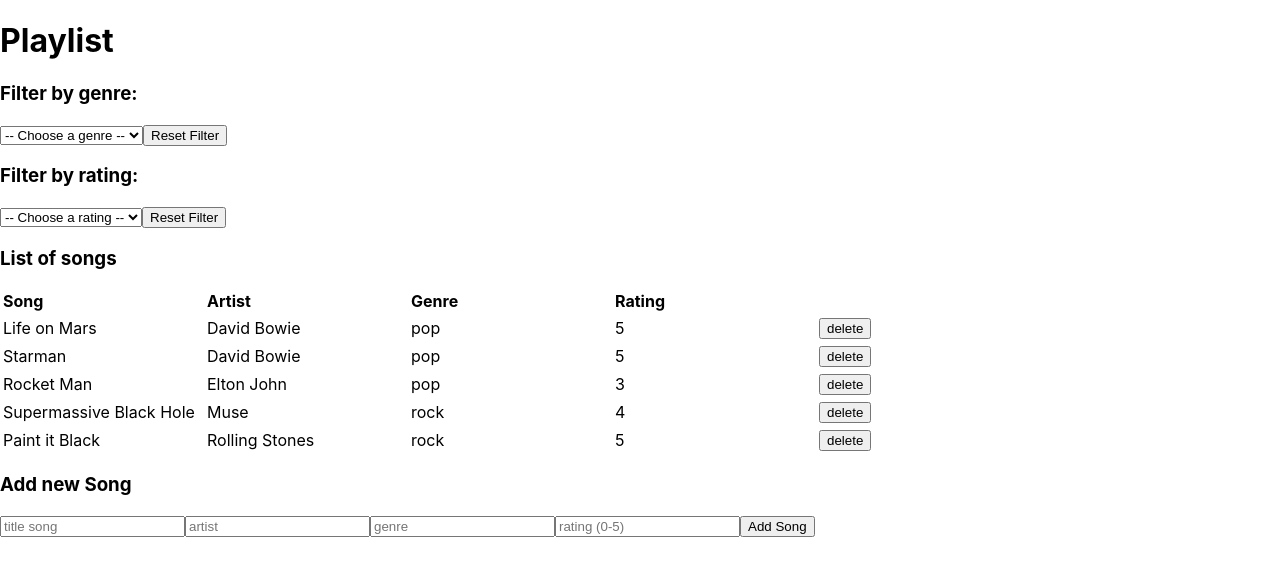
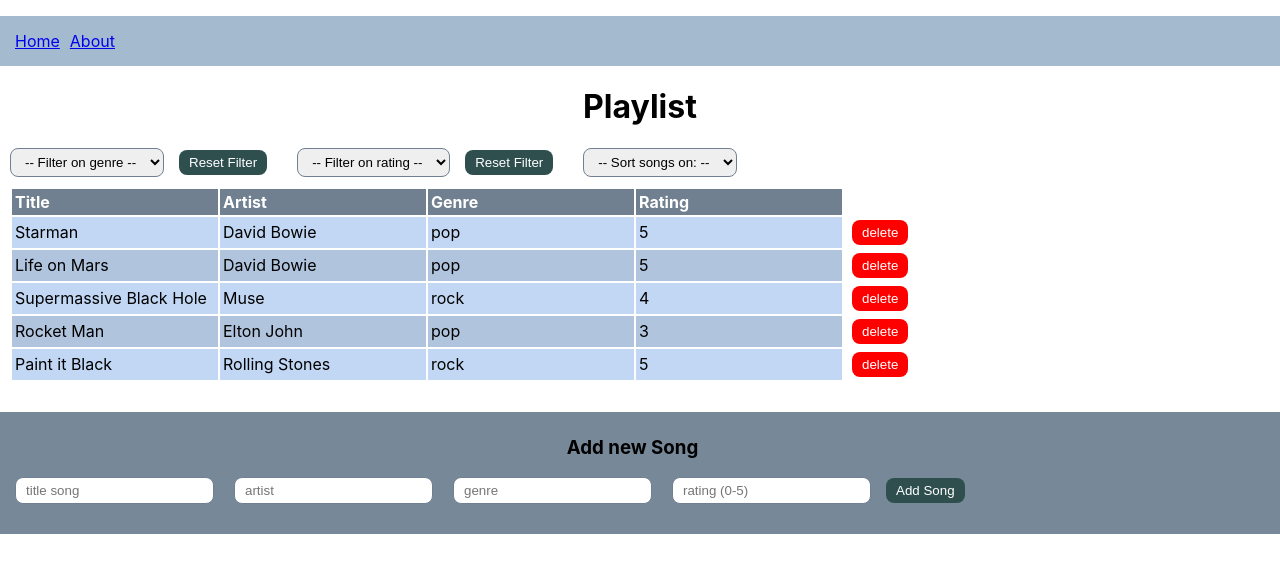
Before and after one commit to cleijten/celia_leijten---Songsaver, a React (Create React App) app: page / in a window 1280 px wide. Shown: the top 576 px of the page. Built offline with nearby package versions, Linux system fonts and the light colour scheme.

Commit message:
final version

```diff
--- a/package.json
+++ b/package.json
@@ -6,8 +6,11 @@
     "@testing-library/jest-dom": "^5.16.1",
     "@testing-library/react": "^11.2.7",
     "@testing-library/user-event": "^12.8.3",
+    "history": "^5.2.0",
     "react": "^17.0.2",
     "react-dom": "^17.0.2",
+    "react-router": "^6.2.1",
+    "react-router-dom": "^6.2.1",
     "react-scripts": "4.0.3",
     "web-vitals": "^1.1.2"
   },
--- /dev/null
+++ b/src/About.js
@@ -0,0 +1,32 @@
+import React from "react";
+import { Link } from "react-router-dom";
+
+function About() {
+  return (
+    <div>
+      <nav>
+        <ul>
+          <li>
+            <Link to="/">Home</Link>
+          </li>
+          <li>
+            <Link to="/About">About</Link>
+          </li>
+        </ul>
+      </nav>
+
+      <h2>About Celia</h2>
+      <p>
+        Allrounder op het gebied van websites. 20+ jaar ervaring in:
+        <ul>
+          <li>webdesign</li>
+          <li>marketing automation</li>
+          <li>dtp</li>
+          <li>en sinds kort front end development</li>
+        </ul>
+      </p>
+    </div>
+  );
+}
+
+export default About;
--- a/src/App.js
+++ b/src/App.js
@@ -1,9 +1,25 @@
-import React from 'react';
-import SongOverview from './SongOverview'
+import React from "react";
+import SongOverview from "./SongOverview";
+import { Link } from "react-router-dom";
 
 function App() {
   return (
-        <SongOverview />
+    <div>
+      <div>
+        <nav>
+          <ul>
+            <li>
+              <Link to="/">Home</Link>
+            </li>
+            <li>
+              <Link to="/About">About</Link>
+            </li>
+          </ul>
+        </nav>
+      </div>
+
+      <SongOverview />
+    </div>
   );
 }
 
--- a/src/SongOverview.js
+++ b/src/SongOverview.js
@@ -3,6 +3,7 @@ import SongForm from "./components/SongForm";
 import SongList from "./components/SongList";
 import FilterGenre from "./components/FilterGenre";
 import FilterRating from "./components/FilterRating";
+import SongSort from "./components/SongSort";
 
 class SongOverview extends Component {
   constructor() {
@@ -55,13 +56,15 @@ class SongOverview extends Component {
     this.handleFilterGenre = this.handleFilterGenre.bind(this);
     this.handleFilterRating = this.handleFilterRating.bind(this);
     this.handleReset = this.handleReset.bind(this);
+    this.handleSorting = this.handleSorting.bind(this);
   }
 
+  //add a song
   handleSubmit = (song) => {
     song.preventDefault();
+
     this.setState((prevState) => {
       const newSongs = [...prevState.songs];
-      //console.log("new Songs:", newSongs);
       const newSong = {
         id: prevState.songs.length + 1,
         title: this.state.title,
@@ -70,20 +73,17 @@ class SongOverview extends Component {
         rating: this.state.rating,
       };
 
-      //console.log("new Song:", newSong);
       newSongs.push(newSong);
+      const newStateSongs = { ...prevState, songs: newSongs };
+      document.getElementById("form-create-song").reset();
 
-      const newStateSongs = { ...prevState, songs: newSongs };
-      //console.log("new Statesongs", newStateSongs);
-
-      document.getElementById("form-create-song").reset();
       return newStateSongs;
     });
   };
 
+  //delete a song
   handleDelete = (event) => {
     event.preventDefault();
-    // console.log("delete button clicked");
 
     this.setState((prevState) => {
       const newSongs = [...prevState.songs];
@@ -91,13 +91,9 @@ class SongOverview extends Component {
         event.target.parentElement.parentElement.firstChild.innerHTML;
       const foundId = newSongs.find(({ id }) => id === tdId);
       const index = newSongs.indexOf(foundId);
-
-      // console.log("id is", tdId)
-      // console.log("index is", index)
-      // console.log("newsongs is", newSongs)
-
       newSongs.splice(index, 1);
       const newStateSongs = { ...prevState, songs: newSongs };
+
       return newStateSongs;
     });
   };
@@ -108,12 +104,54 @@ class SongOverview extends Component {
     this.setState({ [name]: value });
   }
 
+  //sort songs on different properties
+  handleSorting(event) {
+    event.preventDefault();
+
+    this.setState((prevState) => {
+      const newSongs = [...prevState.songs];
+      switch (event.target.value) {
+
+        case "title":
+          const sortedSongsA = newSongs.sort((a, b) =>
+            a.title > b.title ? 1 : -1
+          );
+          const newStateSongsA = { songs: sortedSongsA };
+          return newStateSongsA;
+
+        case "artist":
+          const sortedSongsB = newSongs.sort((a, b) =>
+            a.artist > b.artist ? 1 : -1
+          );
+          const newStateSongsB = { songs: sortedSongsB };
+          return newStateSongsB;
+
+        case "genre":
+          const sortedSongsC = newSongs.sort((a, b) =>
+            a.genre > b.genre ? 1 : -1
+          );
+          const newStateSongsC = { songs: sortedSongsC };
+          return newStateSongsC;
+
+        case "rating":
+          const sortedSongsD = newSongs.sort((a, b) =>
+            a.rating > b.rating ? 1 : -1
+          );
+          const newStateSongsD = { songs: sortedSongsD };
+          return newStateSongsD;
+
+        default:
+          return prevState;
+      }
+    });
+  }
+
+  // filter songs on Genre
   handleFilterGenre(event) {
     event.preventDefault();
 
     this.setState((prevState) => {
       let selectedGenre = event.target.value;
-      // console.log("selected genre is", selectedGenre);
       const newSongs = [...prevState.songs];
 
       const filteredSongs = newSongs.filter(
@@ -121,18 +159,16 @@ class SongOverview extends Component {
       );
       const newStateSongs = { songs: filteredSongs };
 
-      // console.log("prevState", prevState);
-
       return newStateSongs;
     });
   }
 
+  //filter songs on rating
   handleFilterRating(event) {
     event.preventDefault();
 
     this.setState((prevState) => {
       let selectedRating = parseInt(event.target.value);
-      //  console.log("selected rating is", selectedRating);
       const newSongs = [...prevState.songs];
 
       const filteredSongs = newSongs.filter(
@@ -140,31 +176,27 @@ class SongOverview extends Component {
       );
       const newStateSongs = { songs: filteredSongs };
 
-      // console.log("prevState", prevState);
-
       return newStateSongs;
     });
   }
 
   //reset to original state
-
   handleReset(event) {
     event.preventDefault();
     this.setState(this.baseState);
   }
 
+
   render() {
     const songsObj = this.state.songs;
-    const sortedSongs = songsObj.sort((a, b) => (a.artist > b.artist ? 1 : -1));
-    // console.log("sorted", sortedSongs);
-    const songComponents = sortedSongs.map((item) => {
+    const songComponents = songsObj.map((item) => {
       return <SongList key={item.id} song={item} onClick={this.handleDelete} />;
     });
 
     return (
       <div>
         <h1>Playlist</h1>
-
+        <div id="filter">
           <FilterGenre
             handleChange={this.handleFilterGenre}
             data={this.state}
@@ -176,18 +208,20 @@ class SongOverview extends Component {
             data={this.state}
             onClick={this.handleReset}
           />
-        <h3>List of songs</h3>
+          <SongSort handleChange={this.handleSorting} data={this.state} />
+        </div>
+
         <table>
           <tbody>
             <tr className="song-header">
-              <td className="song-row__header">Song</td>
+              <td className="song-row__header">Title</td>
               <td className="song-row__header">Artist</td>
               <td className="song-row__header">Genre</td>
               <td className="song-row__header">Rating</td>
             </tr>
+            {songComponents}
           </tbody>
         </table>
-        {songComponents}
 
         <SongForm
           handleChange={this.handleChange}
--- a/src/components/FilterGenre.js
+++ b/src/components/FilterGenre.js
@@ -1,17 +1,15 @@
 import React from "react";
+
 function FilterGenre(props) {
   return (
     <div>
-      <label>
-        <h3>Filter by genre:</h3>
-      </label>
       <select
         name="genre"
         id="genre"
         value={props.data.genre}
         onChange={props.handleChange}
       >
-        <option value="">-- Choose a genre --</option>
+        <option value="">-- Filter on genre --</option>
         <option value="pop">Pop</option>
         <option value="rock">Rock</option>
         <option value="jazz">Jazz</option>
--- a/src/components/FilterRating.js
+++ b/src/components/FilterRating.js
@@ -1,17 +1,15 @@
 import React from "react";
+
 function FilterRating(props) {
   return (
     <div>
-      <label>
-        <h3>Filter by rating:</h3>
-      </label>
       <select
         name="rating"
         id="rating"
         value={props.data.rating}
         onChange={props.handleChange}
       >
-        <option value="">-- Choose a rating --</option>
+        <option value="">-- Filter on rating --</option>
         <option value="1">1</option>
         <option value="2">2</option>
         <option value="3">3</option>
--- a/src/components/SongForm.js
+++ b/src/components/SongForm.js
@@ -1,9 +1,8 @@
 import React from "react";
 
 function SongForm(props) {
- // console.log("songform", props);
   return (
-    <div>
+    <div id="add">
       <h3>Add new Song</h3>
       <form onSubmit={props.handleSubmit} id="form-create-song">
         <input
--- a/src/components/SongList.js
+++ b/src/components/SongList.js
@@ -2,21 +2,15 @@ import React from "react";
 
 function SongList(props) {
   return (
-    <div>
-      <table>
-        <tbody>
     <tr className="list">
       <td className="song-row__item">{props.song.title}</td>
       <td className="song-row__item">{props.song.artist}</td>
       <td className="song-row__item">{props.song.genre}</td>
       <td className="song-row__item">{props.song.rating}</td>
-            <td>
+      <td className="delete-row">
         <button onClick={props.onClick}>delete</button>
       </td>
     </tr>
-        </tbody>
-      </table>
-    </div>
   );
 }
 
--- /dev/null
+++ b/src/components/SongSort.js
@@ -0,0 +1,16 @@
+import React from "react";
+
+function SongSort(props) {
+  return (
+    <div>
+      <select name="sort" id="sort" onChange={props.handleChange}>
+        <option value="">-- Sort songs on: --</option>
+        <option value="title">Title</option>
+        <option value="artist">Artist</option>
+        <option value="genre">Genre</option>
+        <option value="rating">Rating</option>
+      </select>
+    </div>
+  );
+}
+export default SongSort;
--- a/src/index.css
+++ b/src/index.css
@@ -1,15 +1,73 @@
 body {
   margin: 0;
-  font-family: -apple-system, BlinkMacSystemFont, 'Segoe UI', 'Roboto', 'Oxygen',
-    'Ubuntu', 'Cantarell', 'Fira Sans', 'Droid Sans', 'Helvetica Neue',
+  font-family: -apple-system, BlinkMacSystemFont, "Segoe UI", "Roboto", "Oxygen",
+    "Ubuntu", "Cantarell", "Fira Sans", "Droid Sans", "Helvetica Neue",
     sans-serif;
   -webkit-font-smoothing: antialiased;
   -moz-osx-font-smoothing: grayscale;
 }
 
 code {
-  font-family: source-code-pro, Menlo, Monaco, Consolas, 'Courier New',
+  font-family: source-code-pro, Menlo, Monaco, Consolas, "Courier New",
     monospace;
+}
+
+nav {
+  background-color: rgb(164, 186, 207);
+}
+
+nav ul {
+  display: flex;
+  justify-content: flex-start;
+  list-style-type: none;
+  padding: 10px;
+}
+
+nav li {
+  padding: 5px;
+}
+
+input,
+select {
+  margin: 0 10px;
+  border-radius: 8px;
+  padding: 5px 10px;
+  border: 1px solid slategray;
+}
+
+h1,
+h3 {
+  text-align: center;
+}
+
+h2,
+p {
+  margin-left: 10px;
+}
+
+table {
+  margin: 10px;
+}
+
+tr {
+  background-color: lightsteelblue;
+}
+
+tr:nth-child(2n) {
+  background-color: rgb(193, 215, 243);
+}
+
+td {
+  padding: 3px;
+}
+
+button {
+  margin-left: 5px;
+  background-color: darkslategray;
+  color: white;
+  padding: 5px 10px;
+  border-radius: 8px;
+  border: 0px;
 }
 
 .song-row__item {
@@ -19,4 +77,27 @@ code {
 .song-row__header {
   width: 200px;
   font-weight: bold;
+  background-color: slategray;
+  color: white;
 }
+
+.delete-row {
+  background-color: white;
+}
+
+.delete-row button {
+  background-color: red;
+  color: white;
+}
+
+#add {
+  background-color: lightslategrey;
+  padding: 5px 20px 30px 5px;
+  margin-top: 30px;
+}
+
+#filter {
+  display: flex;
+  justify-content: flex-start;
+  gap: 20px;
+}
--- a/src/index.js
+++ b/src/index.js
@@ -1,12 +1,18 @@
 import React from 'react';
 import ReactDOM from 'react-dom';
+import { BrowserRouter, Routes, Route } from "react-router-dom";
 import './index.css';
 import App from './App';
+import About from "./About";
 
 
 ReactDOM.render(
+  <BrowserRouter>
+    <Routes>
+      <Route path="/" element={<App />} />
+      <Route path="About" element={<About />} />
 
-    <App />,
-
-  document.getElementById('root')
+    </Routes>
+  </BrowserRouter>,
+  document.getElementById("root")
 );
```
Also changed, not shown: 2 other files (tests, documents, lock files or other folders). Lines whose indentation alone changed are shown as unchanged.
